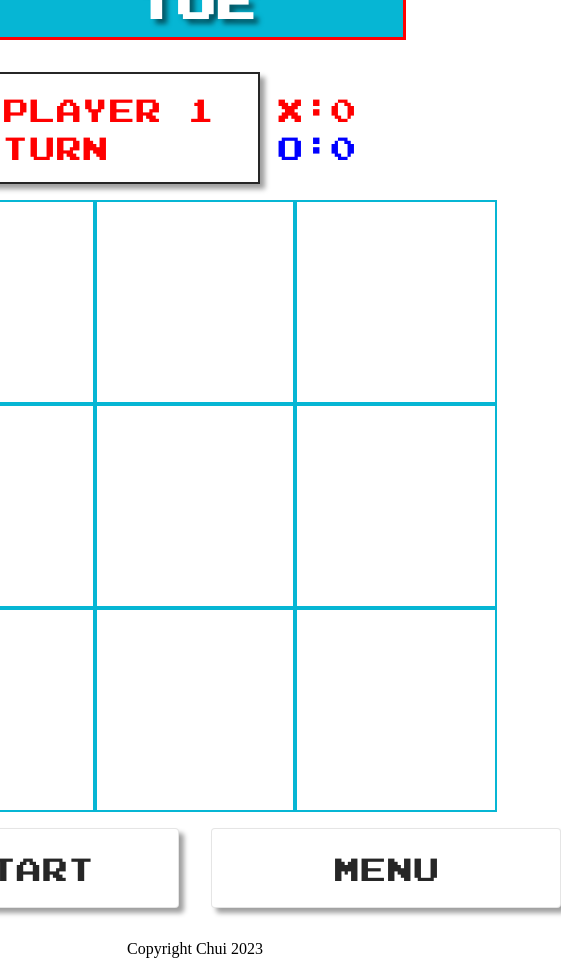
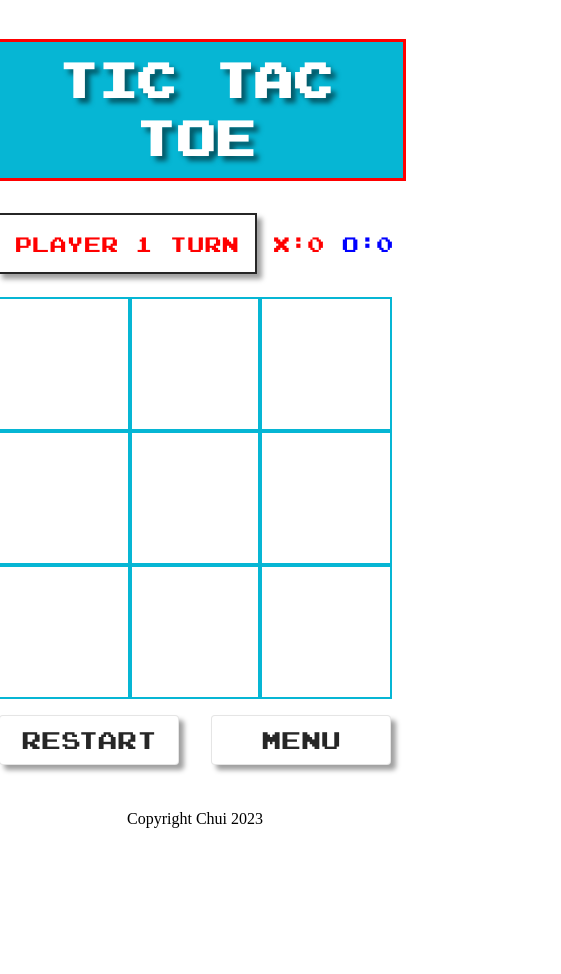
Before and after one commit to Xerlok/TicTacToeJS, a plain HTML site: page index.html in a window 390 px wide. Both pictures are taken after a click on the button "Single Player". Shown: the whole page, 561 px wide, since content can reach past the window. After the commit the page ends 844 px from the top, so only its background shows below. Drawn offline with Linux system fonts and the light colour scheme.

Commit message:
Add media queries  to all elements

```diff
--- a/css/styles.css
+++ b/css/styles.css
@@ -81,11 +81,6 @@ h1 {
     color: pink;
     text-shadow: 5px 5px 5px rgba(0, 0, 0, 0.925);
     flex-grow: 3;
-}
-
-img {
-    height: 150px;
-    width: 150px;
 }
 
 .field {
@@ -192,10 +187,32 @@ img {
 @media only screen and (max-width: 600px) {
     h1 {
         width: 400px;
+        height: 120px;
     }
 
     .menuBtn {
       height: 80px;
       width: 350px;
     }
+
+    .top-panel {
+        font-size: 1.3rem;
+        gap: 1rem;
+    }
+
+    .field {
+        height: 130px;
+        width: 130px;
+    }
+
+    .game-board {
+        grid-template-columns: repeat(3, 130px);
+        font-size: 7rem;
+    }
+
+    .subMenu button {
+        width: 180px;
+        height: 50px;
+        font-size: 1.5rem;
+    }
   }
```
